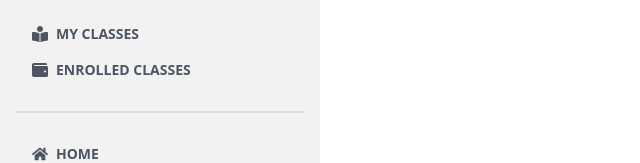
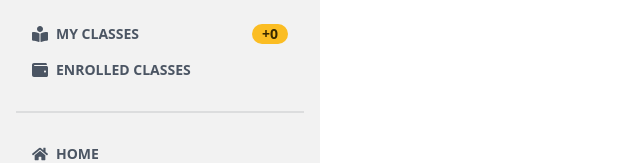
Before and after one commit to ariaanahmed/sports-camp-client, a React (Vite) app: page /dashboard in a window 1280 px wide. Shown: the top 163 px of the page, without its empty margins (0-640 px from the left). Built offline with nearby package versions, Linux system fonts and the light colour scheme; no server answers; sample sign-in values are in the browser's storage.

Commit message:
user management api added

```diff
--- a/src/MainLayout/Dashboard.jsx
+++ b/src/MainLayout/Dashboard.jsx
@@ -1,7 +1,9 @@
 import { FaBars, FaBookReader, FaHome, FaSchool, FaWallet } from "react-icons/fa";
 import { NavLink, Outlet } from "react-router-dom";
+import useBooked from "../hooks/useBooked";
 
 const Dashboard = () => {
+    const [booked] = useBooked()
     return (
         <div>
             <div className="drawer lg:drawer-open">
@@ -15,7 +17,7 @@ const Dashboard = () => {
                     <ul className="menu p-4 w-80 h-full bg-base-200 text-gray-600 uppercase font-bold">
 
                         {/* Sidebar content here */}
-                        <li> <NavLink to="/dashboard/myclasses"> <FaBookReader className="w-4 h-4" /> My Classes</NavLink> </li>
+                        <li> <NavLink to="/dashboard/myclasses"> <FaBookReader className="w-4 h-4" /> My Classes <div className="badge badge-warning">+{booked?.length || 0}</div></NavLink> </li>
                         <li><NavLink to='/dashboard/enrolledclasses'> <FaWallet className="w-4 h-4" /> Enrolled Classes </NavLink></li>
 
                         <div className="divider"></div>
--- a/src/pages/signup/SignUp.jsx
+++ b/src/pages/signup/SignUp.jsx
@@ -52,6 +52,18 @@ const SignUp = () => {
                 email: email,
                 photoURL: photoURL
             }).then(() => {
+
+                const saveUser = {name: user.displayName, email: user.email}
+                fetch('http://localhost:5000/users', {
+                    method: 'POST',
+                    headers: {
+                        'content-type': 'application/json'
+                    },
+                    body: JSON.stringify(saveUser)
+                })
+                    .then((res) => res.json())
+                    .then((data) => {
+                        if (data.insertedId) {
                             Swal.fire({
                                 position: 'top-end',
                                 icon: 'success',
@@ -60,6 +72,8 @@ const SignUp = () => {
                                 timer: 1500
                             })
                             navigate('/');
+                        }
+                    })
             })
         }
     }
--- a/src/routes/Routes.jsx
+++ b/src/routes/Routes.jsx
@@ -10,6 +10,7 @@ import SignUp from "../pages/signup/SignUp";
 import Dashboard from "../MainLayout/Dashboard";
 import MyClasses from "../pages/shared/dashboard/myClasses/MyClasses";
 import EnrolledClasses from "../pages/shared/dashboard/enrolledClasses/EnrolledClasses";
+import PrivateRoute from "./PrivateRoute";
 
 export const router = createBrowserRouter([
     {
@@ -40,7 +41,7 @@ export const router = createBrowserRouter([
     },
     {
         path: 'dashboard',
-        element: <Dashboard />,
+        element: <PrivateRoute> <Dashboard /> </PrivateRoute>,
         children: [
             {
                 path: 'myclasses',
```
Lines whose indentation alone changed are shown as unchanged.
